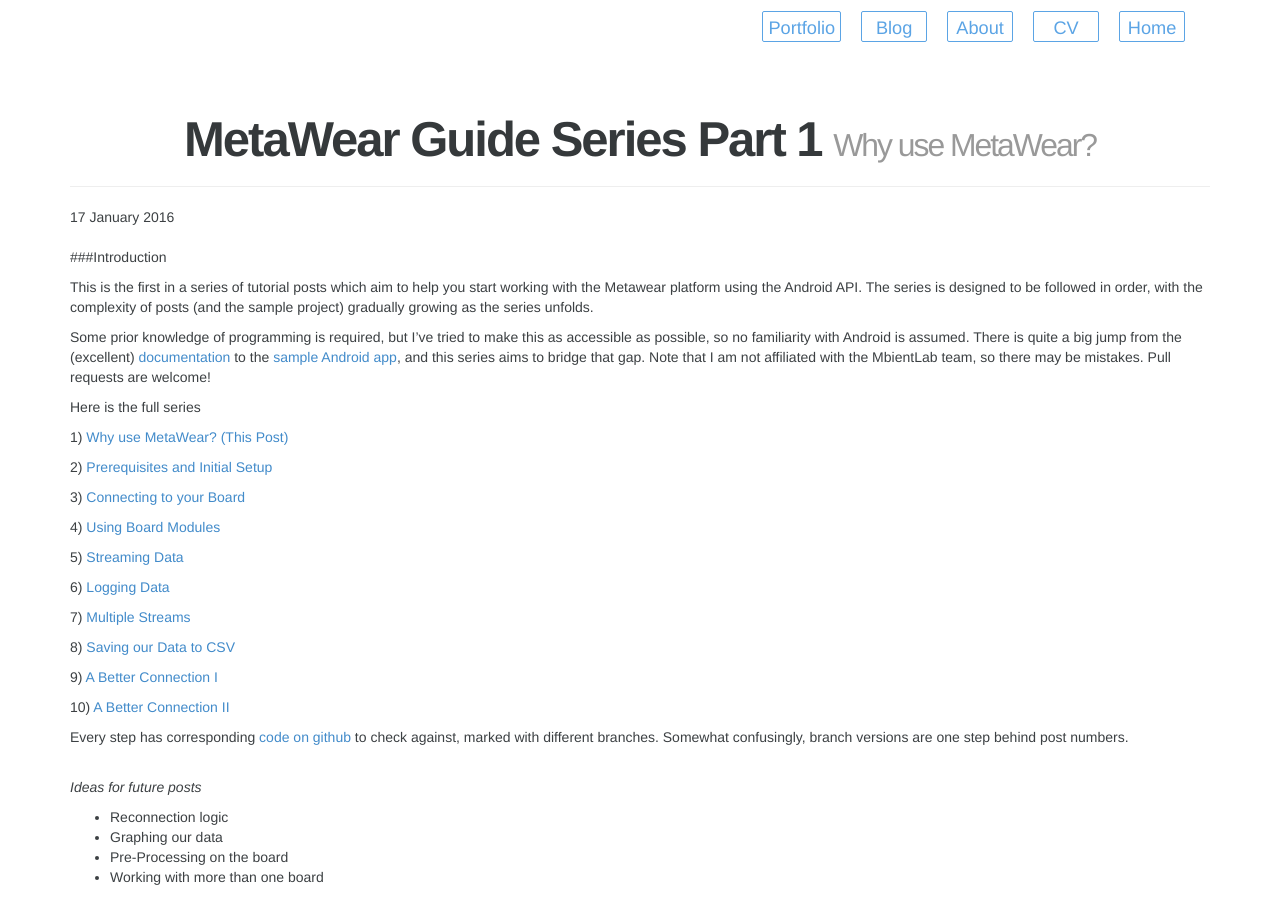
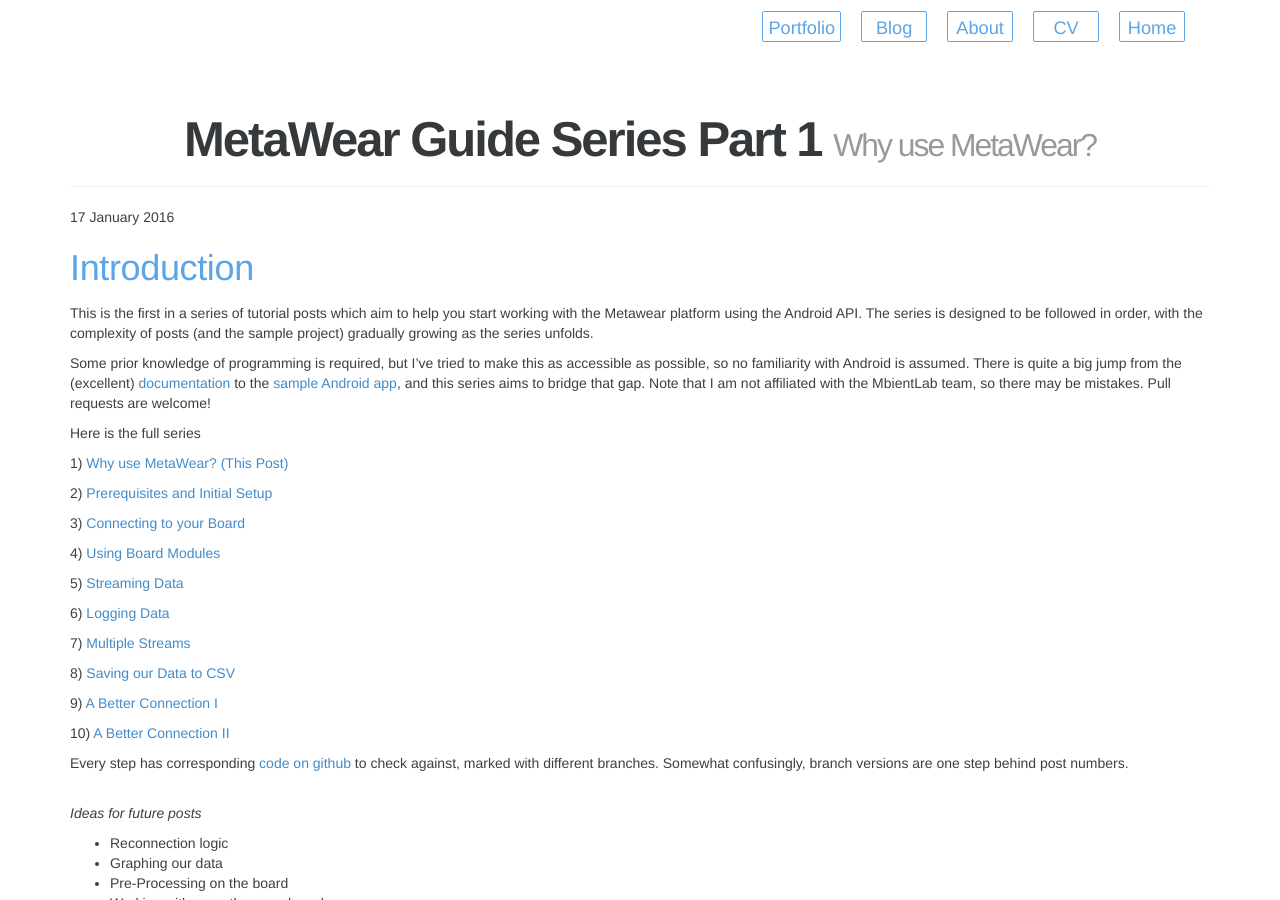
Before and after one commit to val314159/christophergs.github.io, a Jekyll site: the page built from _posts/2016-01-17-metawear-guide-pt1.md, in a window 1280 px wide and 900 px high. Built offline with Jekyll 4.4.1, drawn with Linux system fonts in a browser that asks for light colours; comment, search, counter and statistics services are not loaded.

Commit message:
fix hash typos

```diff
--- a/_posts/2016-01-17-metawear-guide-pt1.md
+++ b/_posts/2016-01-17-metawear-guide-pt1.md
@@ -6,7 +6,7 @@
 tags : [IOT, Metawear, tutorial, guide]
 ---
 
-###Introduction
+## Introduction
 
 This is the first in a series of tutorial posts which aim to help you start working with the Metawear platform using the Android API. The series is designed to be followed in order, with the complexity of posts (and the sample project) gradually growing as the series unfolds.
 
@@ -24,7 +24,7 @@
 
 5) [Streaming Data]({{ site.baseurl }}/iot/2016/02/07/metawear-guide-pt5/)
 
-6) [Logging Data]({{ site.baseurl }}/iot/2016/02/07/metawear-guide-pt6/)
+6) [Logging Data]({{ site.baseurl }}/iot/2016/02/22/metawear-guide-pt6/)
 
 7) [Multiple Streams]({{ site.baseurl }}/iot/2016/02/26/metawear-guide-pt7/)
 
```
Also changed, not shown: _posts/2016-01-24-metawear-guide-pt2.md (+1 -1 lines), _posts/2016-01-31-metawear-guide-pt3.md (+3 -3 lines), _posts/2016-02-06-metawear-guide-pt4.md (+1 -1 lines), _posts/2016-02-29-metawear-guide-pt10.md (+1 -1 lines).
